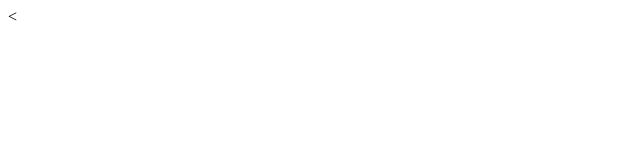
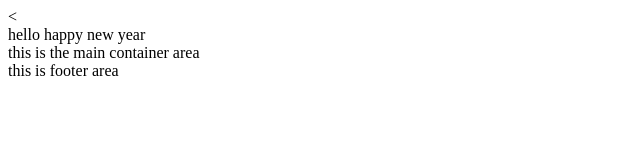
Before and after one commit to Nibesh619/Csy-1018, a plain HTML site: page index.html in a window 1280 px wide. Shown: the whole page, without its empty margins (0-640 px from the left). Drawn offline with Linux system fonts and the light colour scheme.

Commit message:
bulaka bulaka

```diff
--- a/index.html
+++ b/index.html
@@ -4,6 +4,11 @@
 	<title>Frist web page hello </title>
 </head>
 <body>
-
+<header>hello happy new year
+</header>
+<section>this is the main container area
+</section>
+<footer>this is footer area
+</footer>
 </body>
 </html>
```
